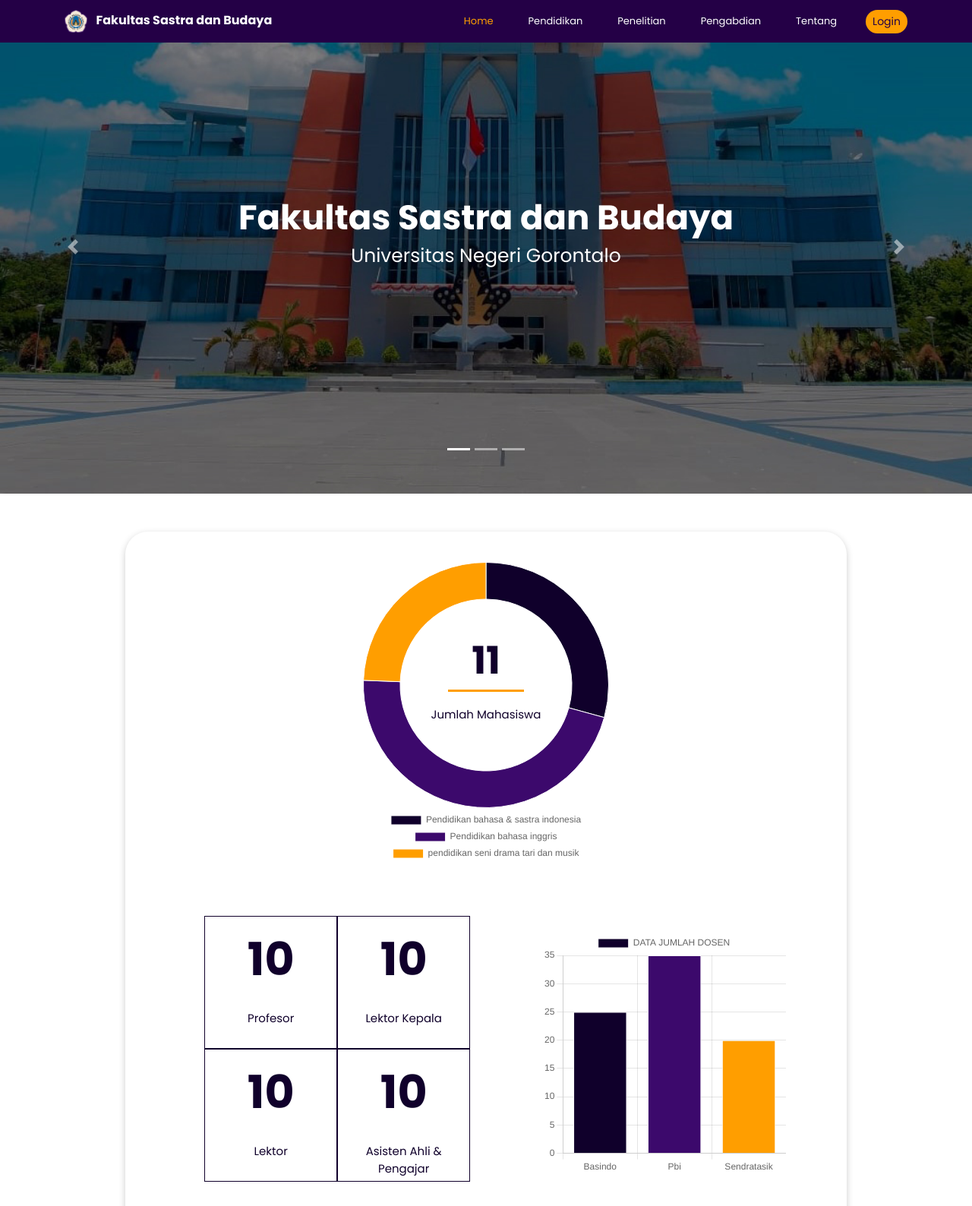
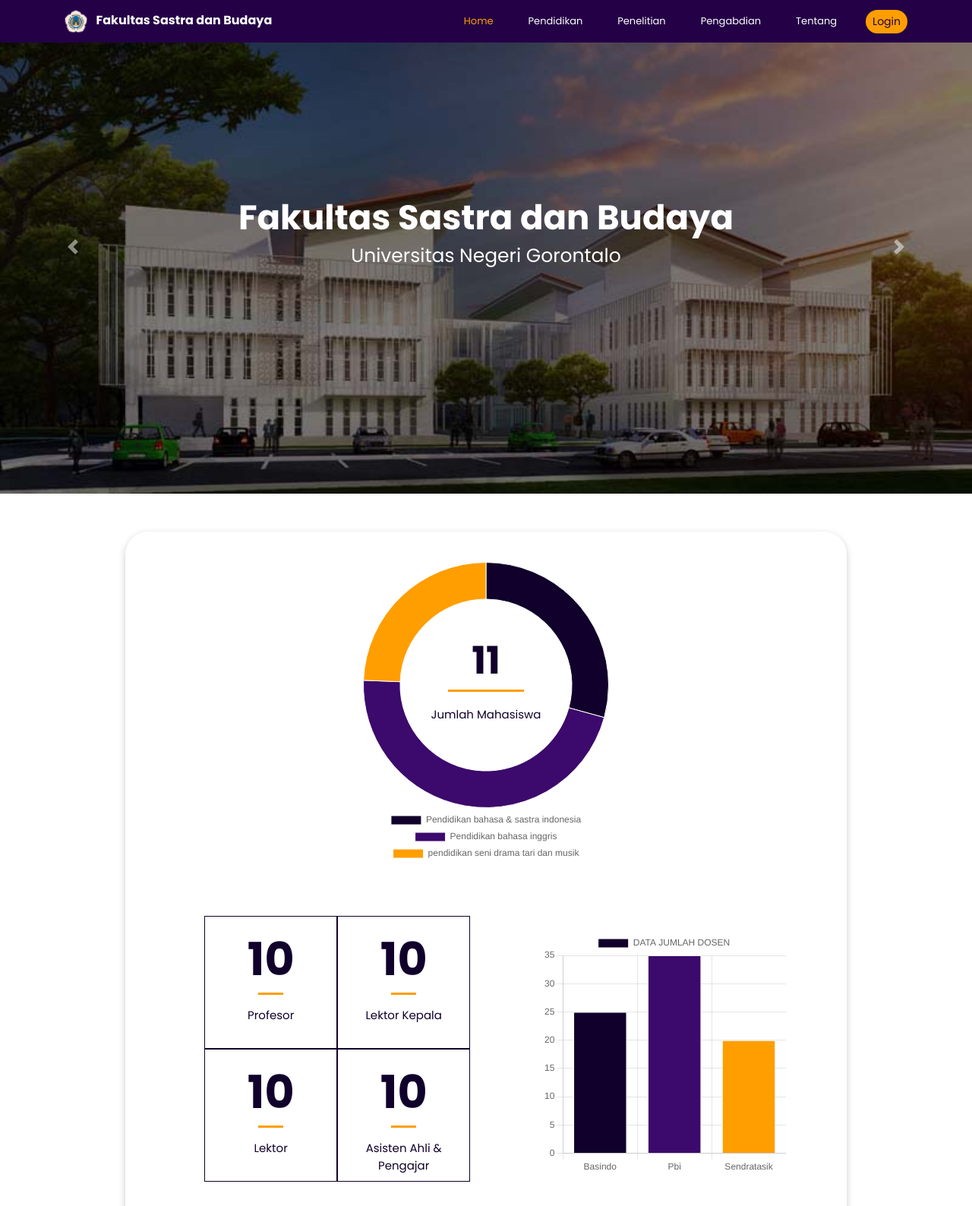
Before and after one commit to SyahrulPrayogaa/fsb-ung, a PHP site: page / in a window 1280 px wide. Shown: the top 1588 px of the page at 76% size. Run offline with PHP 8.4, Linux system fonts and the light colour scheme; some libraries are stand-ins or nearby versions.

Commit message:
fix: garis bawah num-title dan gambar carousel + jumbotron

```diff
--- a/public/page/home.php
+++ b/public/page/home.php
@@ -1,13 +1,13 @@
 <!-- Carousel Jumbotron -->
 <div id="carouselIndicators" class="carousel slide" data-ride="carousel">
-  <ol class="carousel-indicators">
+  <!-- <ol class="carousel-indicators">
     <li data-target="#carouselIndicators" data-slide-to="0" class="active"></li>
     <li data-target="#carouselIndicators" data-slide-to="1"></li>
     <li data-target="#carouselIndicators" data-slide-to="2"></li>
-  </ol>
+  </ol> -->
   <div class="carousel-inner">
     <div class="carousel-item active">
-      <img src="assets/img/jumbotron-ung.jpeg" class="d-block w-100" alt="...">
+      <img src="assets/img/kampus-fsb.jpg" class="d-block w-100" alt="...">
       <div class="carousel-caption">
         <h3 class="display-4">Fakultas Sastra dan Budaya</h3>
         <h3 class="display-6">Universitas Negeri Gorontalo</h3>
@@ -59,20 +59,24 @@
           <div class="row d-flex justify-content-center">
             <div class="col-xs-6 tendik-col">
               <h2 class="num-title">10</h2>
+              <div class="num-line"></div>
               <h4 class="text-content">Profesor</h4>
             </div>
             <div class="col-xs-6 tendik-col">
               <h2 class="num-title">10</h2>
+              <div class="num-line"></div>
               <h4 class="text-content">Lektor Kepala</h4>
             </div>
           </div>
           <div class="row d-flex justify-content-center">
             <div class="col-xs-6 tendik-col">
               <h2 class="num-title">10</h2>
+              <div class="num-line"></div>
               <h4 class="text-content">Lektor</h4>
             </div>
             <div class="col-xs-6 tendik-col">
               <h2 class="num-title">10</h2>
+              <div class="num-line"></div>
               <h4 class="text-content">Asisten Ahli & Pengajar</h4>
             </div>
           </div>
--- a/public/page/pendidikan.php
+++ b/public/page/pendidikan.php
@@ -28,20 +28,24 @@
           <div class="row d-flex justify-content-center">
             <div class="col-xs-6 tendik-col">
               <h2 class="num-title">10</h2>
+              <div class="num-line"></div>
               <h4 class="text-content">Profesor</h4>
             </div>
             <div class="col-xs-6 tendik-col">
               <h2 class="num-title">10</h2>
+              <div class="num-line"></div>
               <h4 class="text-content">Lektor Kepala</h4>
             </div>
           </div>
           <div class="row d-flex justify-content-center">
             <div class="col-xs-6 tendik-col">
               <h2 class="num-title">10</h2>
+              <div class="num-line"></div>
               <h4 class="text-content">Lektor</h4>
             </div>
             <div class="col-xs-6 tendik-col">
               <h2 class="num-title">10</h2>
+              <div class="num-line"></div>
               <h4 class="text-content">Asisten Ahli & Pengajar</h4>
             </div>
           </div>
--- a/public/style/style.css
+++ b/public/style/style.css
@@ -233,7 +233,7 @@
 
 /* ===========Jumbotron========== */
 .jumbotron{
-  background-image: url("img/jumbotron.jpg");
+  background-image: url("img/kampus-fsb.jpg");
   background-size: cover;
   height: 500px;
 }
@@ -252,7 +252,7 @@
   margin-bottom: 50px;
 }
 .tentang-jumbotron-img{
-  background-image: url("img/jumbotron.jpg");
+  background-image: url("img/kampus-fsb.jpg");
   background-size: cover;
   height: 250px;
   width: 100%;
@@ -271,7 +271,7 @@
   margin-bottom: 50px;
 }
 .pendidikan-jumbotron-img{
-  background-image: url("img/jumbotron.jpg");
+  background-image: url("img/kampus-fsb.jpg");
   background-size: cover;
   height: 250px;
   width: 100%;
```
Also changed, not shown: assets/img/kampus-fsb.jpg (added), public/style/img/kampus-fsb.jpg (added).
